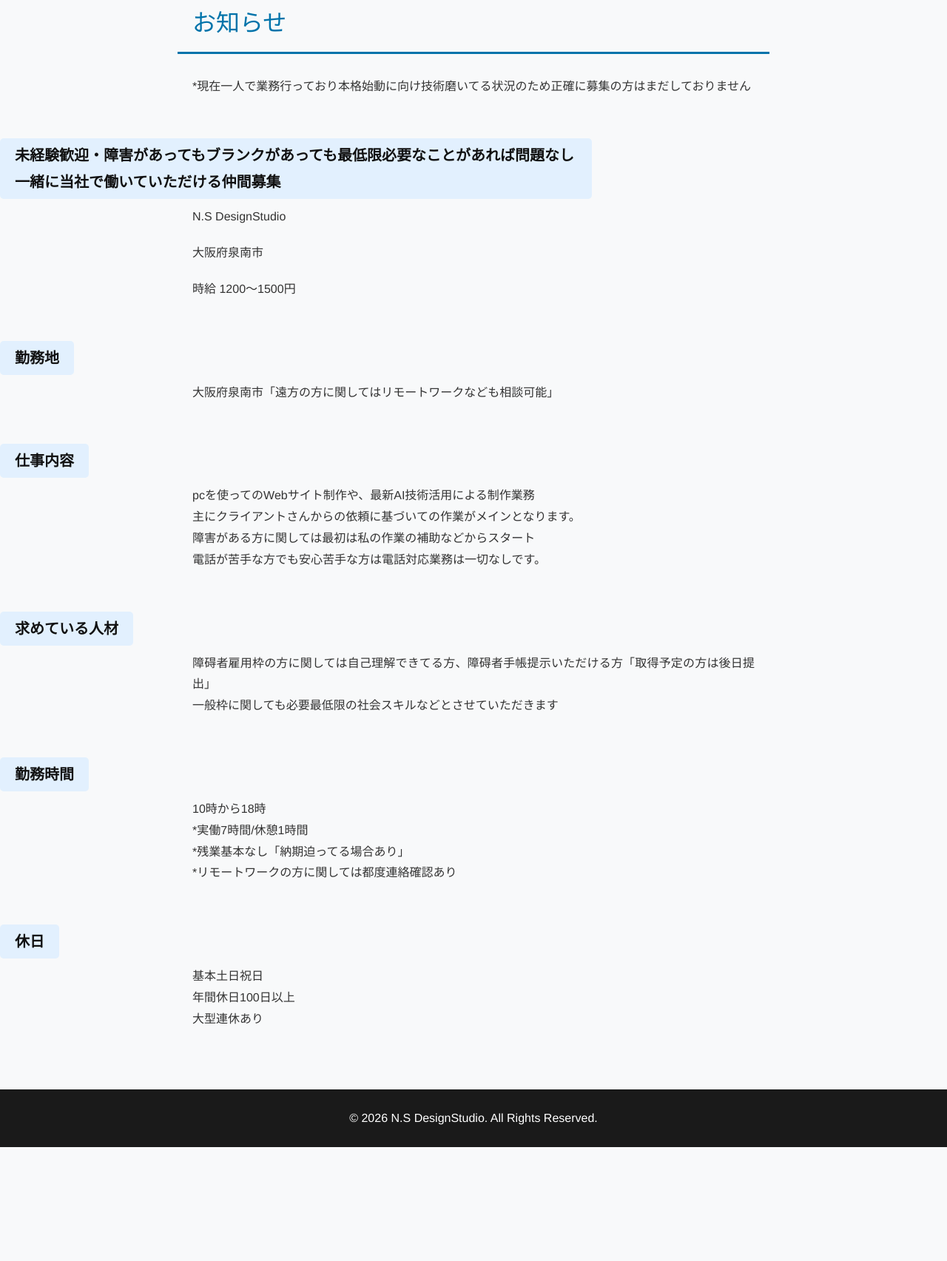
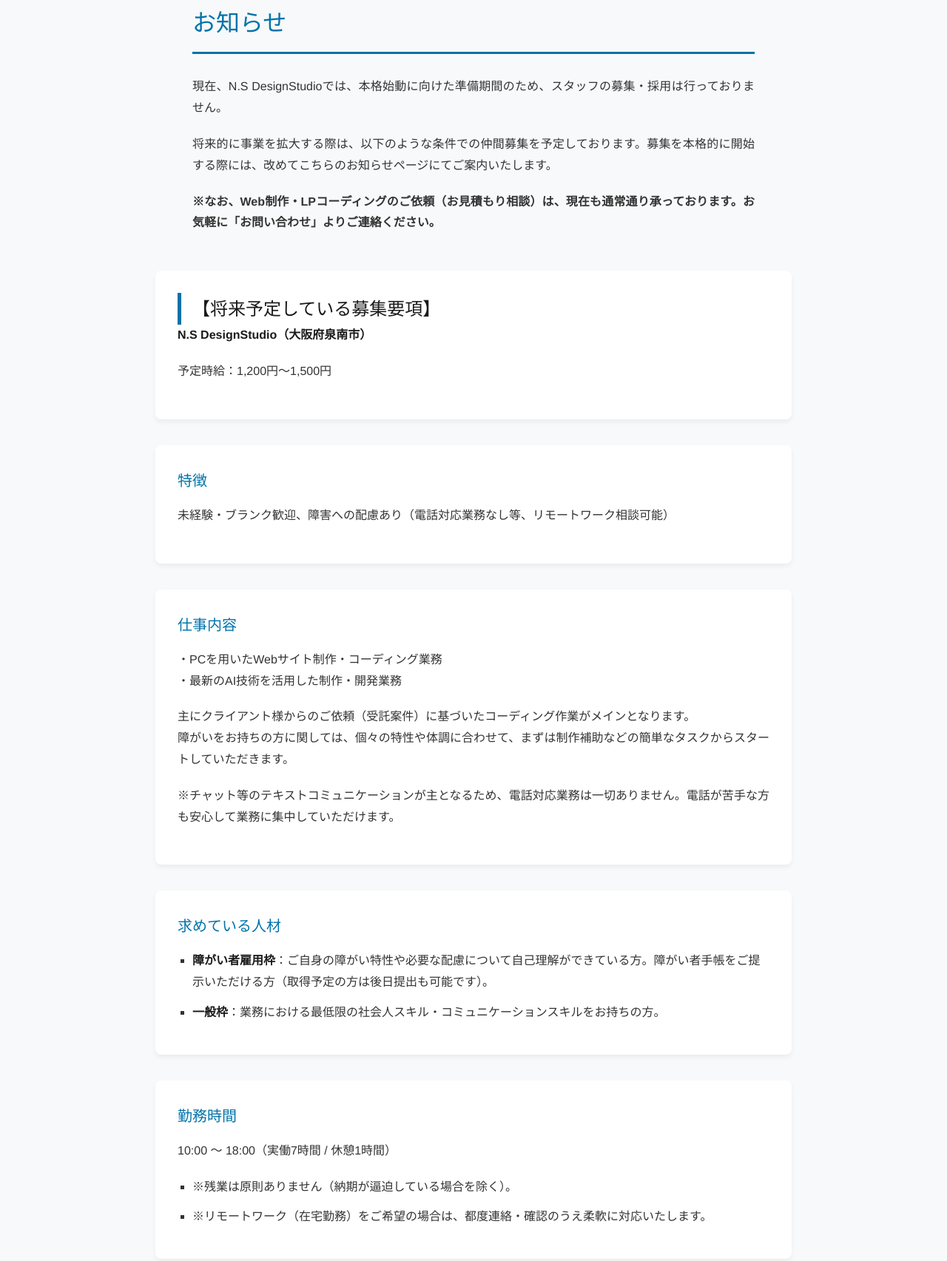
Before and after one commit to Nao-Rui-Love/ns-designstudio, a plain HTML site: page news.html in a window 1280 px wide. Shown: the part 106-1811 px from the top of the page at 74% size. Before the commit the page ends 1657 px from the top, so only its background shows below. Drawn offline with Linux system fonts and the light colour scheme.

Commit message:
サイトの内容修正

```diff
--- a/news.html
+++ b/news.html
@@ -5,9 +5,10 @@
     <meta name="viewport" content="width=device-width, initial-scale=1.0">
     <link rel="stylesheet" href="reset.css">
     <link rel="stylesheet" href="style.css">
-    <title>お知らせ</title>
+    <title>お知らせ | N.S DesignStudio</title>
 </head>
 <body>
+    <!-- ヘッダーナビゲーション（CSSの.content-box-rightに対応） -->
     <div class="content-box-right">
         <ul>
             <li><a href="index.html">トップ</a></li>
@@ -17,39 +18,74 @@
             <li><a href="contact.html">お問い合わせ</a></li>
         </ul>
     </div>
+
+    <!-- メインコンテンツを内包する最大の箱（CSSの.main-wrapperに合致） -->
+    <div class="main-wrapper">
         <h1>お知らせ</h1>
-    <p>*現在一人で業務行っており本格始動に向け技術磨いてる状況のため正確に募集の方はまだしておりません</p>
-    <b>未経験歓迎・障害があってもブランクがあっても最低限必要なことがあれば問題なし一緒に当社で働いていただける仲間募集</b>
-    <p>N.S DesignStudio</p>
-    <p>大阪府泉南市</p>
-    <p>時給 1200～1500円</p>
-    <b>勤務地</b>
-    <p>大阪府泉南市「遠方の方に関してはリモートワークなども相談可能」</p>
-    <b>仕事内容</b>
+
+        <p>現在、N.S DesignStudioでは、本格始動に向けた準備期間のため、スタッフの募集・採用は行っておりません。</p>
+        <p>将来的に事業を拡大する際は、以下のような条件での仲間募集を予定しております。募集を本格的に開始する際には、改めてこちらのお知らせページにてご案内いたします。</p>
+        <p><strong>※なお、Web制作・LPコーディングのご依頼（お見積もり相談）は、現在も通常通り承っております。お気軽に「お問い合わせ」よりご連絡ください。</strong></p>
+    </div>
+
+    <!-- 白背景のカード型セクションを綺麗に配置する箱（CSSの.main-contentに対応） -->
+    <div class="main-content">
+
+        <section>
+            <h2>【将来予定している募集要項】</h2>
+            <p><strong>N.S DesignStudio（大阪府泉南市）</strong></p>
+            <p>予定時給：1,200円～1,500円</p>
+        </section>
+
+        <section>
+            <h3>特徴</h3>
+            <p>未経験・ブランク歓迎、障害への配慮あり（電話対応業務なし等、リモートワーク相談可能）</p>
+        </section>
+
+        <section>
+            <h3>仕事内容</h3>
             <p>
-        pcを使ってのWebサイト制作や、最新AI技術活用による制作業務 <br>
-        主にクライアントさんからの依頼に基づいての作業がメインとなります。<br>
-        障害がある方に関しては最初は私の作業の補助などからスタート <br>
-        電話が苦手な方でも安心苦手な方は電話対応業務は一切なしです。
+                ・PCを用いたWebサイト制作・コーディング業務<br>
+                ・最新のAI技術を活用した制作・開発業務
             </p>
-    <b>求めている人材</b>
             <p>
-    障碍者雇用枠の方に関しては自己理解できてる方、障碍者手帳提示いただける方「取得予定の方は後日提出」<br>
-    一般枠に関しても必要最低限の社会スキルなどとさせていただきます
+                主にクライアント様からのご依頼（受託案件）に基づいたコーディング作業がメインとなります。<br>
+                障がいをお持ちの方に関しては、個々の特性や体調に合わせて、まずは制作補助などの簡単なタスクからスタートしていただきます。
             </p>
-   <b>勤務時間</b>
             <p>
-    10時から18時 <br>
-    *実働7時間/休憩1時間<br>
-    *残業基本なし「納期迫ってる場合あり」<br>
-    *リモートワークの方に関しては都度連絡確認あり
+                ※チャット等のテキストコミュニケーションが主となるため、電話対応業務は一切ありません。電話が苦手な方も安心して業務に集中していただけます。
             </p>
-   <b>休日</b>
+        </section>
+
+        <section>
+            <h3>求めている人材</h3>
+            <ul>
+                <li><strong>障がい者雇用枠</strong>：ご自身の障がい特性や必要な配慮について自己理解ができている方。障がい者手帳をご提示いただける方（取得予定の方は後日提出も可能です）。</li>
+                <li><strong>一般枠</strong>：業務における最低限の社会人スキル・コミュニケーションスキルをお持ちの方。</li>
+            </ul>
+        </section>
+
+        <section>
+            <h3>勤務時間</h3>
             <p>
-     基本土日祝日<br>
-     年間休日100日以上<br>
-     大型連休あり
+                10:00 〜 18:00（実働7時間 / 休憩1時間）
             </p>
+            <ul>
+                <li>※残業は原則ありません（納期が逼迫している場合を除く）。</li>
+                <li>※リモートワーク（在宅勤務）をご希望の場合は、都度連絡・確認のうえ柔軟に対応いたします。</li>
+            </ul>
+        </section>
+
+        <section>
+            <h3>休日・休暇</h3>
+            <p>
+                土曜日・日曜日・祝日（完全週休2日制）、年間休日100日以上、大型連休（GW・夏季・年末年始）あり。
+            </p>
+        </section>
+
+    </div>
+
+    <!-- フッター（CSSの.site-footerに対応） -->
     <footer class="site-footer">
         <p>&copy; 2026 N.S DesignStudio. All Rights Reserved.</p>
     </footer>
```
Also changed, not shown: about.html (+12 -7 lines). Lines whose indentation alone changed are shown as unchanged.
